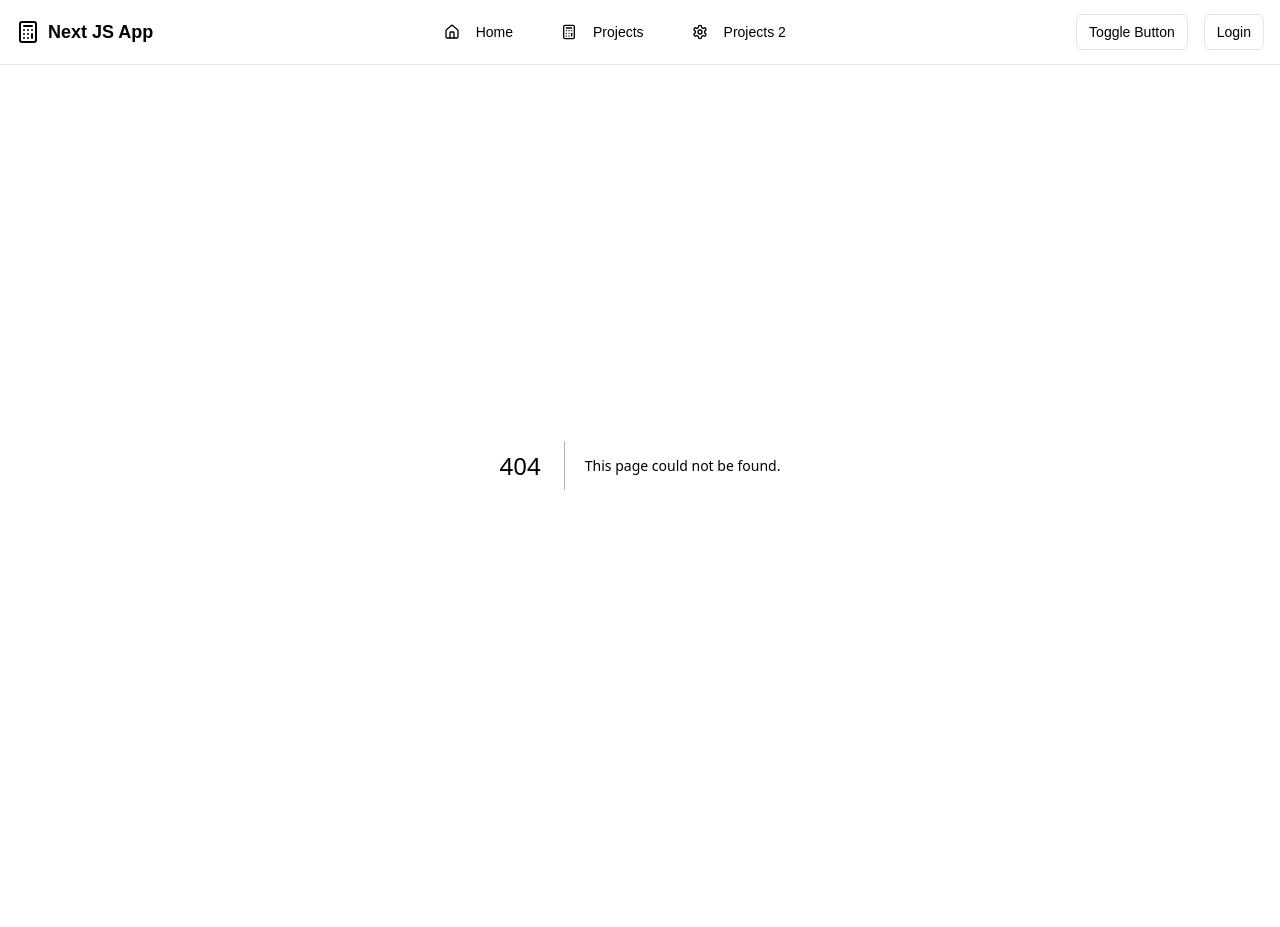
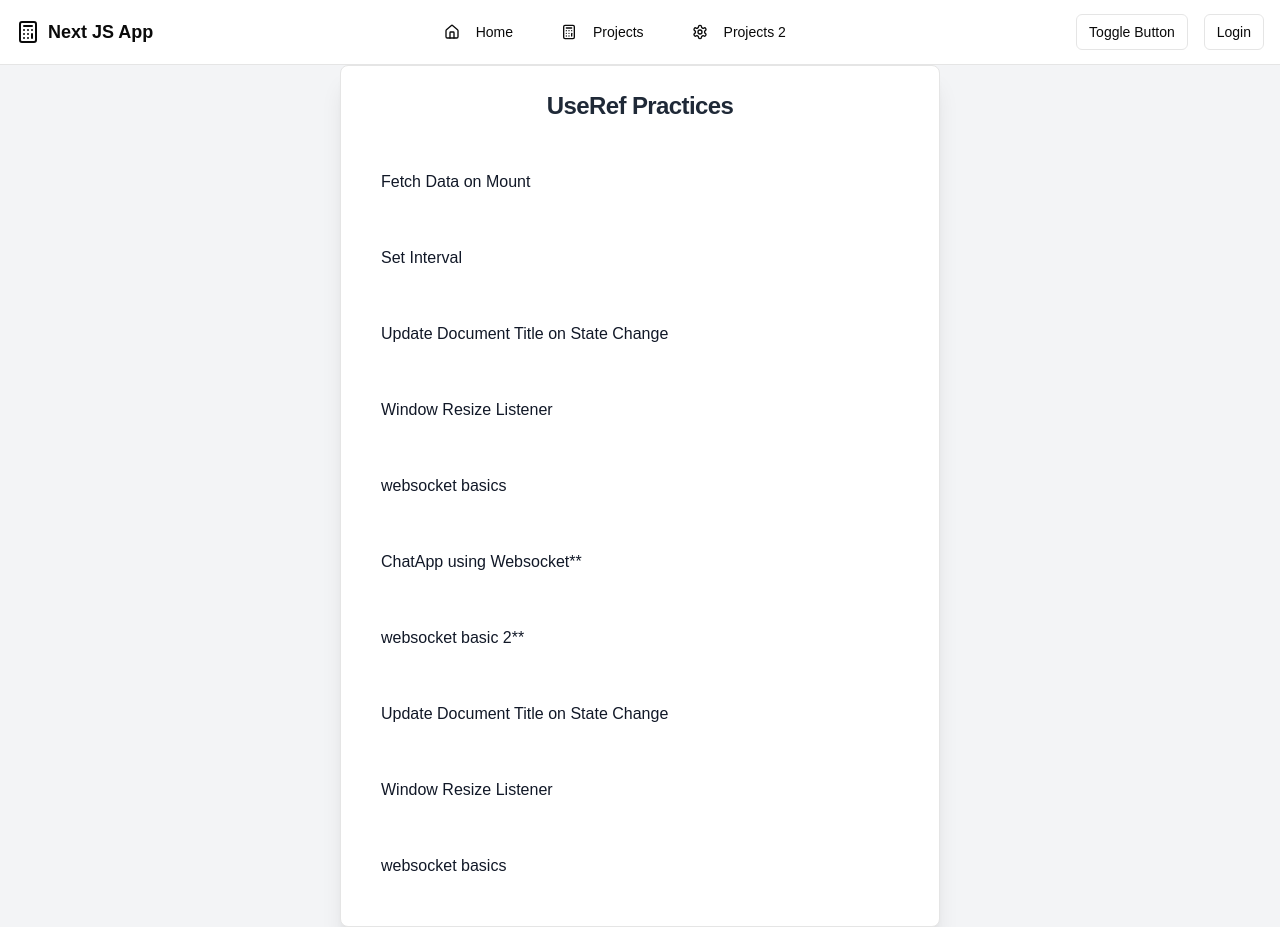
Before and after one commit to 1hirak/ProjectDisplay, a Next.js app: page /useref in a window 1280 px wide. Before the commit this address had no page. Before the commit the page ends 865 px from the top, so only its background shows below. Built offline with nearby package versions, Linux system fonts and the light colour scheme.

Commit message:
working on useref

```diff
--- a/src/app/useeffect/useff/page.jsx
+++ b/src/app/useeffect/useff/page.jsx
@@ -1,35 +1,20 @@
-"use client";
+import { useRef, useEffect } from "react";
 
-import React from "react";
-import { useState, useEffect } from "react";
-
-const Useff = () => {
-  const [first, setfirst] = useState(1);
-  const [data, setdata] = useState("");
-  const [loading, setloading] = useState(false);
+function AutoFocusInput() {
+  const inputRef = useRef(null);
 
   useEffect(() => {
-      setloading(true);
-      fetch("https://jsonplaceholder.typicode.com/todos/1")
-      .then((response) => response.json())
-      .then((json) => setdata(json))
-      .catch((err) => console.log(err));
-      setloading(false);
-
-      return ()=>{console.log("unmounted");
-      }
-  }, [first]);
+    // After the component mounts, focus the input
+    inputRef.current.focus();
+  }, []);
 
   return (
-    <>
-      <div>
-        <button onClick={() => setfirst(0)}>fatch data</button>
-      </div>
-
-      {loading && <div>loading...</div>}
-      {data && <div>{JSON.stringify(data)}</div>}
-    </>
+    <div>
+      <input
+        ref={inputRef} // 🔗 Connects the ref to the input
+        type="text"
+        placeholder="This input auto-focuses"
+      />
+    </div>
   );
-};
-
-export default Useff;
+}
--- /dev/null
+++ b/src/app/useref/p1/page.jsx
@@ -0,0 +1,18 @@
+"use client";
+import { useRef, useEffect } from "react";
+
+function AutoFocusInput() {const inputRef = useRef(null); // Step 1: Create a ref
+
+    useEffect(() => {
+      // Step 3: Access the DOM element
+      inputRef.current.focus(); // Focus the input
+      console.log(inputRef.current); // Logs the actual <input> DOM node
+    }, []);
+
+    return (
+      // Step 2: Attach the ref to the input
+      <input ref={inputRef} type="text" placeholder="Enter text" />
+    );
+}
+
+export default AutoFocusInput;
--- /dev/null
+++ b/src/app/useref/page.jsx
@@ -0,0 +1,63 @@
+// TableList.jsx
+"use client";
+
+import Link from "next/link";
+import { Card, CardHeader, CardTitle, CardContent } from "@/components/ui/card";
+import { Table, TableBody, TableCell, TableRow } from "@/components/ui/table";
+import { ChevronRight } from "lucide-react";
+
+const resources = [
+  { id: 1, title: "Fetch Data on Mount", path: "/useref/p1" },
+  { id: 2, title: "Set Interval", path: "/useref/p2" },
+  { id: 3, title: "Update Document Title on State Change", path: "/useref/p3" },
+  { id: 4, title: "Window Resize Listener", path: "/useref/p4" },
+  { id: 5, title: "websocket basics", path: "/useref/p5" },
+  { id: 6, title: "ChatApp using Websocket** ", path: "/useref/p6" },
+  { id: 7, title: "websocket basic 2**", path: "/useref/p7" },
+  { id: 8, title: "Update Document Title on State Change", path: "/useref/p8" },
+  { id: 9, title: "Window Resize Listener", path: "/useref/p9" },
+  { id: 10, title: "websocket basics", path: "/useref/p10" },
+];
+
+export default function TableList() {
+  return (
+    <div className="flex justify-center items-center min-h-screen bg-gray-100">
+      <Card className="w-[600px] shadow-xl">
+        <CardHeader>
+          <CardTitle className="text-center text-2xl font-bold text-gray-800">
+            UseRef Practices
+          </CardTitle>
+        </CardHeader>
+        <CardContent>
+          <div className="space-y-1">
+            {resources.map((resource) => (
+              <div
+                key={resource.id}
+                className="group hover:bg-gray-50 rounded-lg transition-colors"
+              >
+                <Table>
+                  <TableBody>
+                    <TableRow>
+                      <TableCell className="px-4">
+                        <Link
+                          href={resource.path}
+                          className="flex items-center justify-between w-full py-2 text-gray-900 text-base hover:text-gray-900"
+                        >
+                          <span>{resource.title}</span>
+                          <ChevronRight
+                            className="w-4 h-4 opacity-0 group-hover:opacity-100 transition-opacity"
+                            strokeWidth={1.5}
+                          />
+                        </Link>
+                      </TableCell>
+                    </TableRow>
+                  </TableBody>
+                </Table>
+              </div>
+            ))}
+          </div>
+        </CardContent>
+      </Card>
+    </div>
+  );
+}
```
